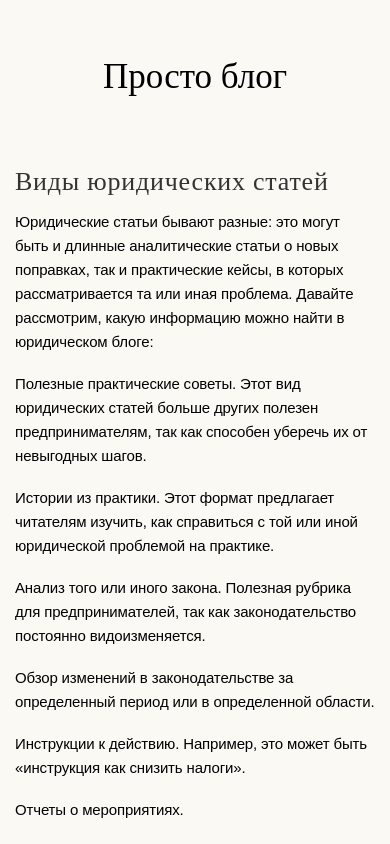
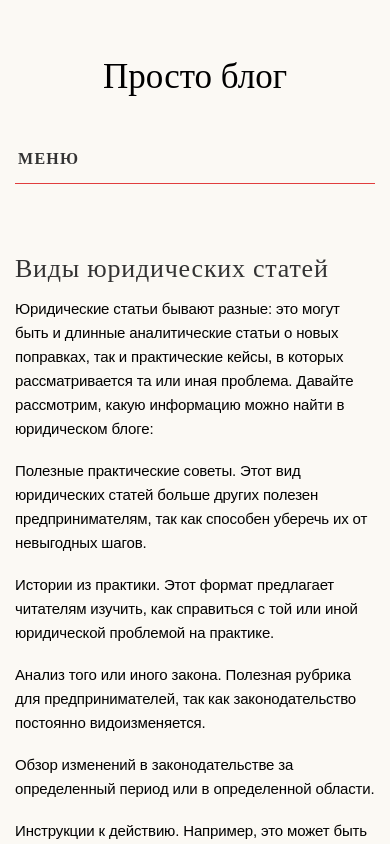
Before and after one commit to Dedok3d/blog, a React app: page / in a window 390 px wide. Shown: the top 844 px of the page. Built offline with nearby package versions, Linux system fonts and the light colour scheme.

Commit message:
on smoll screen show menu, not nav

```diff
--- a/src/component/navigator/navigator.module.scss
+++ b/src/component/navigator/navigator.module.scss
@@ -35,8 +35,20 @@
     justify-content: center;
 }
 
+.menu {
+    display: none;
+    justify-content: start;
+    border-bottom: 1px solid #e13d3d;
+    padding: 0;
+    width: 100%;
+}
+
 @media only screen and (max-width: 600px) {
-    .nav {
+    .ul {
         display: none;
     }
+    .menu {
+        padding-top: 2em;
+        display: flex;
+    }
 }
--- a/src/component/navigator/navigator.tsx
+++ b/src/component/navigator/navigator.tsx
@@ -9,6 +9,9 @@ interface Props {
 function Navigator({ }: Props) {
 
     return <nav className={styles.nav}>
+        <div className={styles.menu}>
+            <span className={styles.link}>Меню</span>
+        </div>
         <ul className={styles.ul}>
             <li className={styles.li}>
                 <Link to={'/'} className={styles.link}>
```
